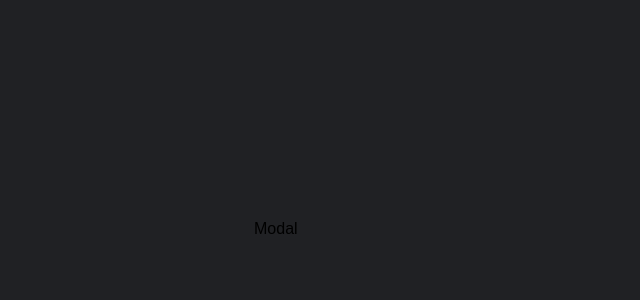
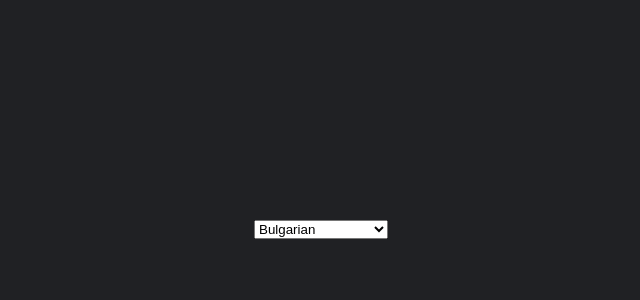
Before and after one commit to echizenyayota/deepl-translation-app20230708, a React (Create React App) app: page / in a window 1280 px wide. Both pictures are taken after a click on the element 464 px from the left and 255 px from the top of the page. Shown: the top 300 px of the page, without its empty margins (60-700 px from the left). Built offline with nearby package versions, Linux system fonts and the light colour scheme.

Commit message:
add the langauges in the Modal

```diff
--- a/src/components/Modal.js
+++ b/src/components/Modal.js
@@ -1,7 +1,39 @@
 const Modal = () => {
   return (
-    <div>
-      Modal
+    <div className="option-list">
+      <div className="search-bar">
+        <select className="source-language">
+          <option value="BG">Bulgarian</option>
+          <option value="CS">Czech</option>
+          <option value="DA">Danish</option>
+          <option value="DE">German</option>
+          <option value="EL">Greek</option>
+          <option value="EN">English</option>
+          <option value="ES">Spanish</option>
+          <option value="ET">Estonian</option>
+          <option value="FI">Finnish</option>
+          <option value="FR">French</option>
+          <option value="HU">Hungarian</option>
+          <option value="ID">Indonesian</option>
+          <option value="IT">Italian</option>
+          <option value="JA">Japanese</option>
+          <option value="KO">Korean</option>
+          <option value="LT">Lithuanian</option>
+          <option value="LV">Latvian</option>
+          <option value="NB">Norwegian Bokmål</option>
+          <option value="NL">Dutch</option>
+          <option value="PL">Polish</option>
+          <option value="PT">Portuguese</option>
+          <option value="RO">Romanian</option>
+          <option value="RU">Russian</option>
+          <option value="SK">Slovak</option>
+          <option value="SL">Slovenian</option>
+          <option value="SV">Swedish</option>
+          <option value="TR">Turkish</option>
+          <option value="UK">Ukrainian</option>
+          <option value="ZH">Chinese</option>
+        </select>
+      </div>
     </div>
   )
 }
```
